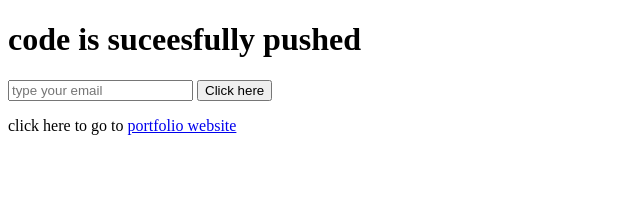
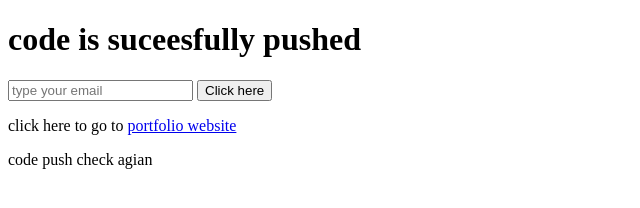
Before and after one commit to kaziabulhasib/code-push-check, a plain HTML site: page index.html in a window 1280 px wide. Shown: the whole page, without its empty margins (0-640 px from the left). Drawn offline with Linux system fonts and the light colour scheme.

Commit message:
code push again

```diff
--- a/index.html
+++ b/index.html
@@ -10,5 +10,6 @@
     <input type="text" placeholder="type your email" />
     <button>Click here</button>
     <p>click here to go to <a href="intro.html">portfolio website</a></p>
+    <p>code push check agian</p>
   </body>
 </html>
```
